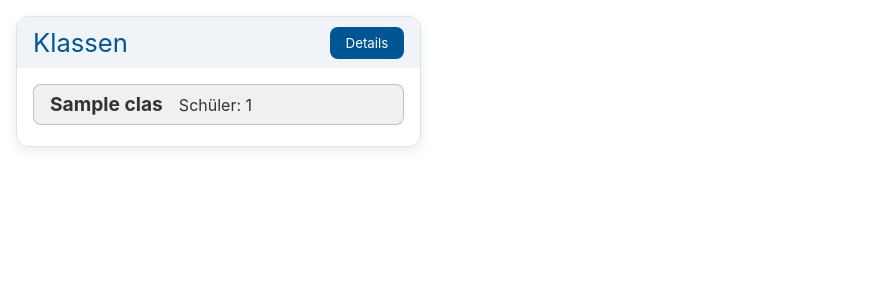
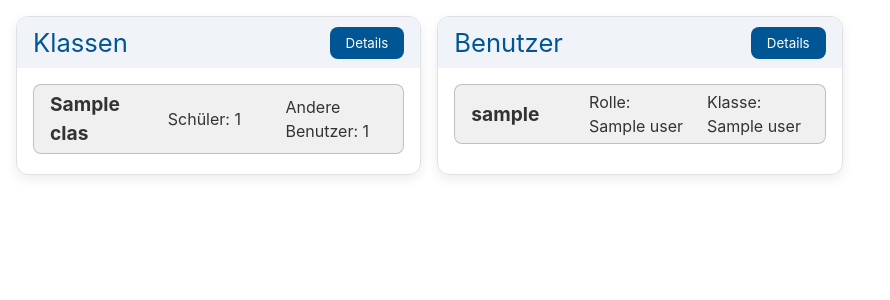
Before and after one commit to LukasGX/BOGY-App, a Python web app: template templates/dashboard.html in a window 1280 px wide. Shown: the part 83-383 px from the top of the page, without its empty margins (0-890 px from the left). Run offline with Jinja, Linux system fonts and the light colour scheme; the template is opened without the code that fills it: most values are stand-ins (such as "Sample title", 1, 10 or a date in 2020); some libraries are stand-ins or nearby versions.

Commit message:
users in dashboard, no actions yet

```diff
--- a/services/admin_dashboard_service.py
+++ b/services/admin_dashboard_service.py
@@ -1,5 +1,5 @@
 from api.v1.deps import get_db
-from services.data_service import get_classes_s
+from services.data_service import get_classes_s, get_users_s
 from definitions import templates
 
 def root_s(request, session_data):
@@ -7,9 +7,13 @@ def root_s(request, session_data):
         classes_raw = get_classes_s(session_data)
         classes = classes_raw.get("classes", [])
 
+        users_raw = get_users_s()
+        users = users_raw.get("users", [])
+
         context = {
             "request": request,
             "username": session_data.get("username", ""),
             "classes": classes[0:4],
+            "users": users[0:4],
         }
         return templates.TemplateResponse("dashboard.html", context)
--- a/static/admin_dashboard.css
+++ b/static/admin_dashboard.css
@@ -193,7 +224,8 @@ main > div {
 	margin-bottom: 0.3rem;
 	border: 1px solid rgba(0, 0, 0, 0.2);
 
-	display: flex;
+	display: grid;
+	grid-template-columns: repeat(3, 1fr);
 	gap: 1rem;
 	align-items: center;
 	transition: 225ms ease;
@@ -226,3 +258,14 @@ main > div {
 	flex-wrap: wrap;
 	margin-bottom: 1rem;
 }
+
+/* Specific .element-card types */
+.element-card.class-card {
+	grid-template-columns: repeat(3, 1fr);
+}
+.element-card.user-card {
+	grid-template-columns: repeat(3, 1fr);
+}
+.mini-user-card {
+	grid-template-columns: repeat(2, 1fr);
+}
--- a/static/admin_dashboard.js
+++ b/static/admin_dashboard.js
@@ -28,6 +28,7 @@ function closeModal() {
 
 // get btns
 const btnDetailsClasses = document.getElementById("btn-details-classes");
+const btnDetailsUsers = document.getElementById("btn-details-users");
 
 async function clickOnClassCard(id) {
 	closeModal();
@@ -47,7 +48,7 @@ async function clickOnClassCard(id) {
 			${data.students
 				.map(
 					(student) =>
-						`<div class="element-card mini">
+						`<div class="element-card mini mini-user-card">
 							<span>${student.username}</span>
 							<span>${student.firstname} ${student.lastname}</span>
 						</div>`
@@ -117,15 +118,17 @@ async function clickOnClassCard(id) {
 				<h2>Fehler beim Löschen der Klasse</h2>
 				<p>Die Klasse kann nicht gelöscht werden, da noch Benutzer der Klasse zugeordnet sind. Bitte entfernen Sie zuerst alle Schüler aus der Klasse.</p>
 				<p>Betroffene Nutzer:</p>
+				<div class="element-card-mini-container">
 					${data.detail[0].users
 						.map(
 							(user) =>
-							`<div class="element-card mini">
+								`<div class="element-card mini mini-user-card">
 									<span>${user.username}</span>
 									<span>${user.firstname} ${user.lastname}</span>
 								</div>`
 						)
 						.join("")}
+				</div>
 			`);
 			} else {
 				closeModal();
@@ -183,9 +186,10 @@ btnDetailsClasses.onclick = async () => {
 	let ids = [];
 	data.classes.forEach((cls) => {
 		classes += `
-			<div class="element-card" id="class-${cls.id}">
+			<div class="element-card class-card" id="class-${cls.id}">
 				<span>${cls.name}</span>
 				<span>Schüler: ${cls.student_count}</span>
+				<span>Andere Benutzer: ${cls.others_count}</span>
 			</div>
 		`;
 		ids.push(`class-${cls.id}`);
@@ -217,3 +221,112 @@ btnDetailsClasses.onclick = async () => {
 			}
 		});
 };
+
+async function clickOnUserCard(id) {
+	closeModal();
+
+	const userId = id.split("-")[1];
+
+	const response = await fetch(`/api/v1/data/user/${userId}`);
+	const data = await response.json();
+
+	const rolesResponse = await fetch("/api/v1/data/roles");
+	const rolesData = await rolesResponse.json();
+
+	const classesResponse = await fetch("/api/v1/data/get-classes");
+	const classesData = await classesResponse.json();
+
+	openModal(`
+		<h2>Benutzer ${data.user.username} - Details</h2>
+		<label for="role">Rolle:</label>
+		<select id="roleSelect">
+			${rolesData.roles
+				.map(
+					(role) =>
+						`<option value="${role.id}" ${role.id == data.user.role_id ? "selected" : ""}>
+					${role.german_name}
+				</option>`
+				)
+				.join("")}
+		</select>
+		<label for="class">Klasse:</label>
+		<select id="classSelect">
+			<option value="">Keine Klasse</option>
+			${classesData.classes.map(
+				(cls) =>
+					`<option value="${cls.id}" ${
+						cls.id == data.user.class_id ? "selected" : ""
+					}>
+					${cls.name}
+				</option>`
+			)}
+		</select>
+		<label for="username">Benutzername:</label>
+		<input type="text" id="username" value="${data.user.username}" />
+		<label for="firstname">Vorname:</label>
+		<input type="text" id="firstname" value="${data.user.firstname}" />
+		<label for="lastname">Nachname:</label>
+		<input type="text" id="lastname" value="${data.user.lastname}" /><br /><br />
+		<button id="save-user-btn">Änderungen speichern</button>
+		<button id="reset-password-btn">Passwort zurücksetzen</button>
+		<button id="delete-user-btn" class="destructive">Benutzer löschen</button>
+	`);
+
+	setTimeout(() => {
+		new Choices("#roleSelect", {
+			searchEnabled: false,
+			itemSelectText: "",
+			removeItemButton: false,
+			shouldSort: false,
+			placeholderValue: "Auswählen...",
+			classNames: {
+				containerOuter: "choices"
+			}
+		});
+
+		new Choices("#classSelect", {
+			searchEnabled: false,
+			itemSelectText: "",
+			removeItemButton: false,
+			shouldSort: false,
+			placeholderValue: "Auswählen...",
+			classNames: {
+				containerOuter: "choices"
+			}
+		});
+	}, 50);
+}
+
+btnDetailsUsers.onclick = async () => {
+	const response = await fetch("/api/v1/data/get-users");
+	const data = await response.json();
+
+	let users = "";
+	let ids = [];
+	data.users.forEach((user) => {
+		users += `
+			<div class="element-card user-card" id="user-${user.id}">
+				<span>${user.username}</span>
+				<span>Rolle: ${user.german_role_name}</span>
+				<span>Klasse: ${user.class_name ? user.class_name : "Keine Klasse"}</span>
+			</div>
+		`;
+		ids.push(`user-${user.id}`);
+	});
+
+	openModal(`
+		<h2>Benutzer - Details</h2>
+		<div id="users-container">
+			${users}
+		</div>
+	`);
+
+	document
+		.getElementById("users-container")
+		.addEventListener("click", (e) => {
+			if (e.target.closest(".element-card")) {
+				const id = e.target.closest(".element-card").id;
+				clickOnUserCard(id);
+			}
+		});
+};
--- a/templates/dashboard.html
+++ b/templates/dashboard.html
@@ -4,6 +4,11 @@
 		<meta charset="UTF-8" />
 		<meta name="viewport" content="width=device-width, initial-scale=1.0" />
 		<title>BOGY-App Admin Dashboard</title>
+
+		<script src="https://cdn.jsdelivr.net/npm/choices.js/public/assets/scripts/choices.min.js"></script>
+		<link
+			rel="stylesheet"
+			href="https://cdn.jsdelivr.net/npm/choices.js/public/assets/styles/choices.min.css" />
 
 		<link rel="stylesheet" href="/static/admin_dashboard.css" />
 		<link
@@ -33,11 +38,30 @@
 				<div class="app-body">
 					{% for class in classes %}
 					<div
-						class="element-card"
+						class="element-card class-card"
 						id="class-{{ class.id }}"
 						onclick="clickOnClassCard('class-{{ class.id }}')">
 						<span>{{ class.name }}</span>
 						<span>Schüler: {{ class.student_count }}</span>
+						<span>Andere Benutzer: {{ class.others_count }}</span>
+					</div>
+					{% endfor %}
+				</div>
+			</div>
+			<div>
+				<div class="app-head">
+					Benutzer
+					<button id="btn-details-users">Details</button>
+				</div>
+				<div class="app-body">
+					{% for user in users %}
+					<div
+						class="element-card user-card"
+						id="user-{{ user.id }}"
+						onclick="clickOnUserCard('user-{{ user.id }}')">
+						<span>{{ user.username }}</span>
+						<span>Rolle: {{ user.german_role_name }}</span>
+						<span>Klasse: {{ user.class_name }}</span>
 					</div>
 					{% endfor %}
 				</div>
```
Also changed, not shown: other parts of static/admin_dashboard.css (+32 -1 lines), api/v1/routers/data.py (+15 -0 lines), main.py (+10 -3 lines), services/data_service.py (+64 -4 lines). Lines whose indentation alone changed are shown as unchanged.
